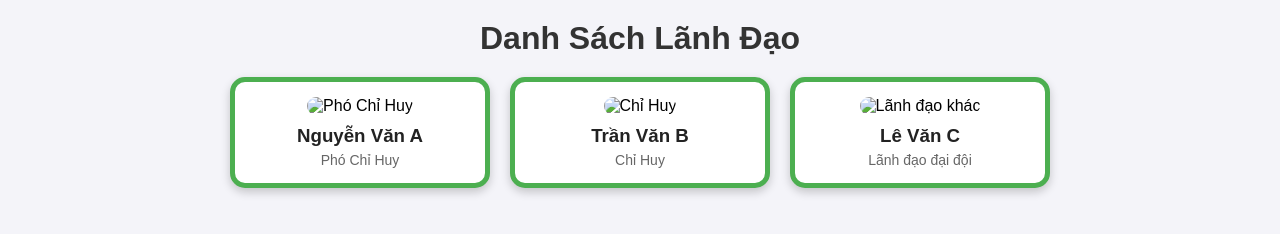
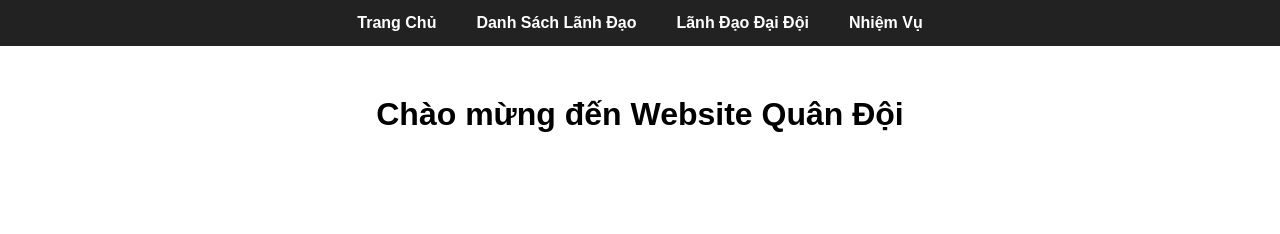
Before and after one commit to NhatAnhT-T/PKKQ.github.io, a plain HTML site: page Main.html in a window 1280 px wide. Drawn offline with Linux system fonts and the light colour scheme.

Commit message:
Main.html

```diff
--- a/Main.html
+++ b/Main.html
@@ -3,80 +3,44 @@
 <head>
   <meta charset="UTF-8">
   <meta name="viewport" content="width=device-width, initial-scale=1.0">
-  <title>Danh Sách Lãnh Đạo</title>
+  <title>Website Quân Đội</title>
   <style>
     body {
+      margin: 0;
       font-family: Arial, sans-serif;
-      background: #f4f4f9;
-      text-align: center;
     }
 
-    h1 {
-      margin: 20px;
-      color: #333;
+    /* Thanh menu */
+    .navbar {
+      background: #222;
+      overflow: hidden;
+      display: flex;
+      justify-content: center;
     }
 
-    .leaders {
-      display: flex;
-      justify-content: center;
-      flex-wrap: wrap;
-      gap: 20px;
+    .navbar a {
+      color: #fff;
+      padding: 14px 20px;
+      text-decoration: none;
+      display: block;
+      font-weight: bold;
+      transition: background 0.3s;
     }
 
-    .leader-card {
-      background: #fff;
-      border: 5px solid #4CAF50; /* màu viền */
-      border-radius: 15px;
-      padding: 15px;
-      width: 220px;
-      box-shadow: 0 4px 10px rgba(0,0,0,0.2);
-      transition: transform 0.3s;
-    }
-
-    .leader-card:hover {
-      transform: scale(1.05);
-    }
-
-    .leader-card img {
-      width: 100%;
-      height: auto;
-      border-radius: 10px;
-    }
-
-    .leader-card h3 {
-      margin: 10px 0 5px;
-      color: #222;
-    }
-
-    .leader-card p {
-      margin: 0;
-      color: #666;
-      font-size: 14px;
+    .navbar a:hover {
+      background: #4CAF50;
     }
   </style>
 </head>
 <body>
-  <h1>Danh Sách Lãnh Đạo</h1>
+  <!-- Menu -->
+  <div class="navbar">
+    <a href="index.html">Trang Chủ</a>
+    <a href="lanhdao.html">Danh Sách Lãnh Đạo</a>
+    <a href="dai_doi.html">Lãnh Đạo Đại Đội</a>
+    <a href="nhiem_vu.html">Nhiệm Vụ</a>
+  </div>
 
-  <div class="leaders">
-    <!-- Card lãnh đạo -->
-    <div class="leader-card">
-      <img src="pho_chi_huy.png" alt="Phó Chỉ Huy">
-      <h3>Nguyễn Văn A</h3>
-      <p>Phó Chỉ Huy</p>
-    </div>
-
-    <div class="leader-card">
-      <img src="chi_huy.png" alt="Chỉ Huy">
-      <h3>Trần Văn B</h3>
-      <p>Chỉ Huy</p>
-    </div>
-
-    <div class="leader-card">
-      <img src="lanh_dao.png" alt="Lãnh đạo khác">
-      <h3>Lê Văn C</h3>
-      <p>Lãnh đạo đại đội</p>
-    </div>
-  </div>
+  <h1 style="text-align:center; margin-top:50px;">Chào mừng đến Website Quân Đội</h1>
 </body>
 </html>
```
